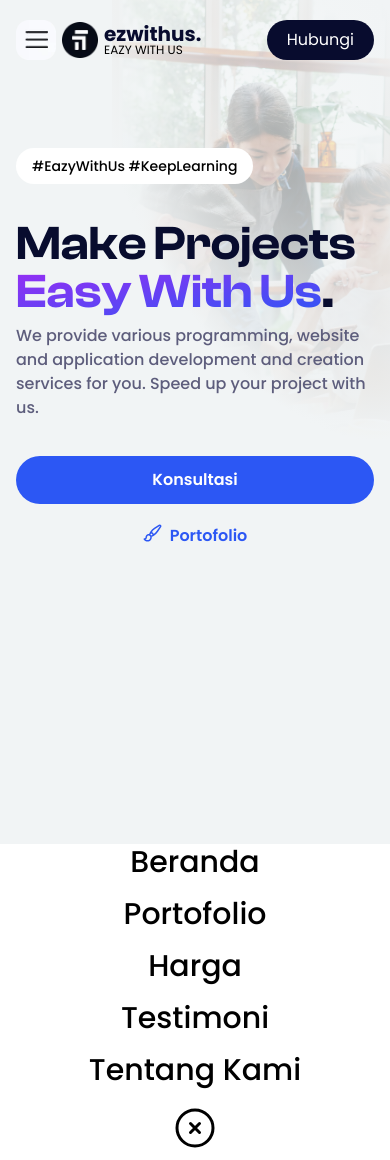
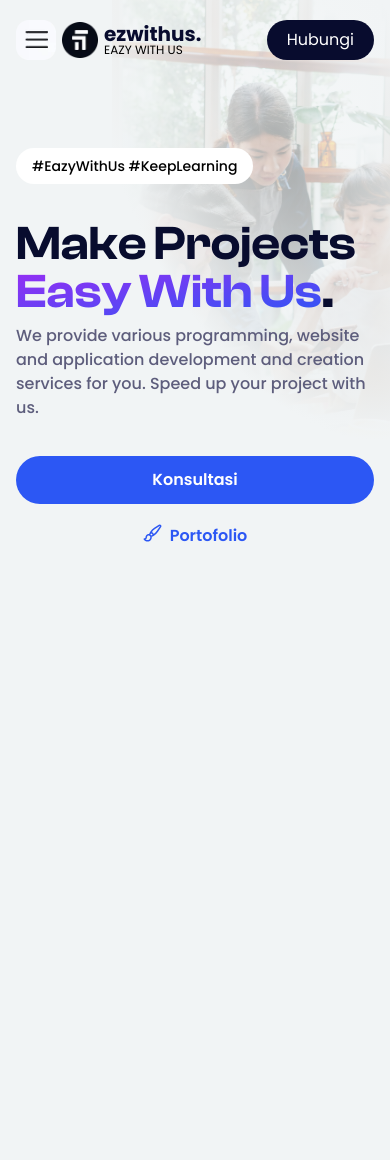
Before and after one commit to fadhluibnu/ezwithus, a Next.js app: page / in a window 390 px wide. Shown: the top 1160 px of the page. Built offline with nearby package versions, Linux system fonts and the light colour scheme; a web font is replaced by a local one.

Commit message:
fix: navbar mobile and tablet mode

```diff
--- a/app/components/navbar.tsx
+++ b/app/components/navbar.tsx
@@ -5,14 +5,14 @@ import { useState } from 'react';
 
 const Navbar = () => {
 
-    const [menu, setMenu] = useState("-z-50 translate-y-full")
+    const [menu, setMenu] = useState("invisible -z-50 translate-y-full")
 
     const openMenu = () => {
-        setMenu("z-50 translate-y-0")
+        setMenu("top-0 z-50 translate-y-0")
     }
 
     const closeMenu = () => {
-        setMenu("-z-50 translate-y-full")
+        setMenu("invisible -z-50 translate-y-full")
     }
 
     return (
```
